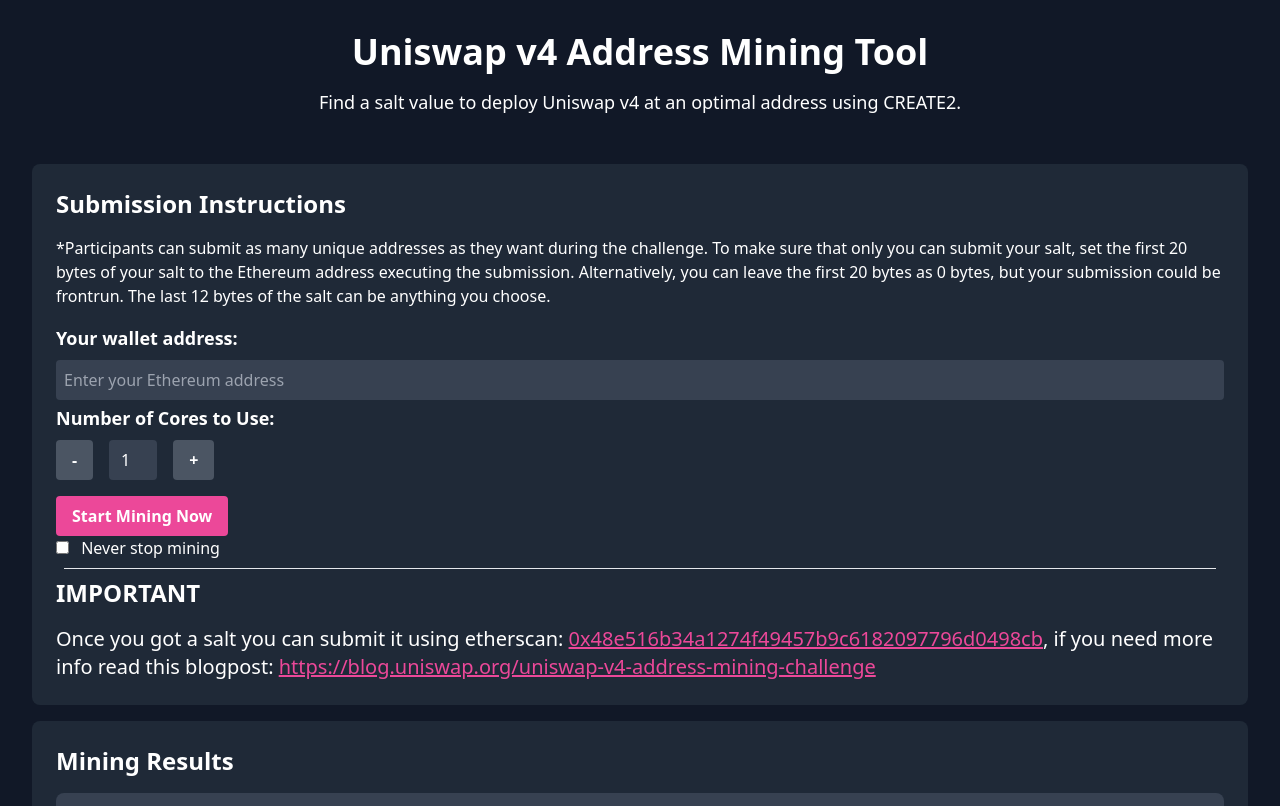
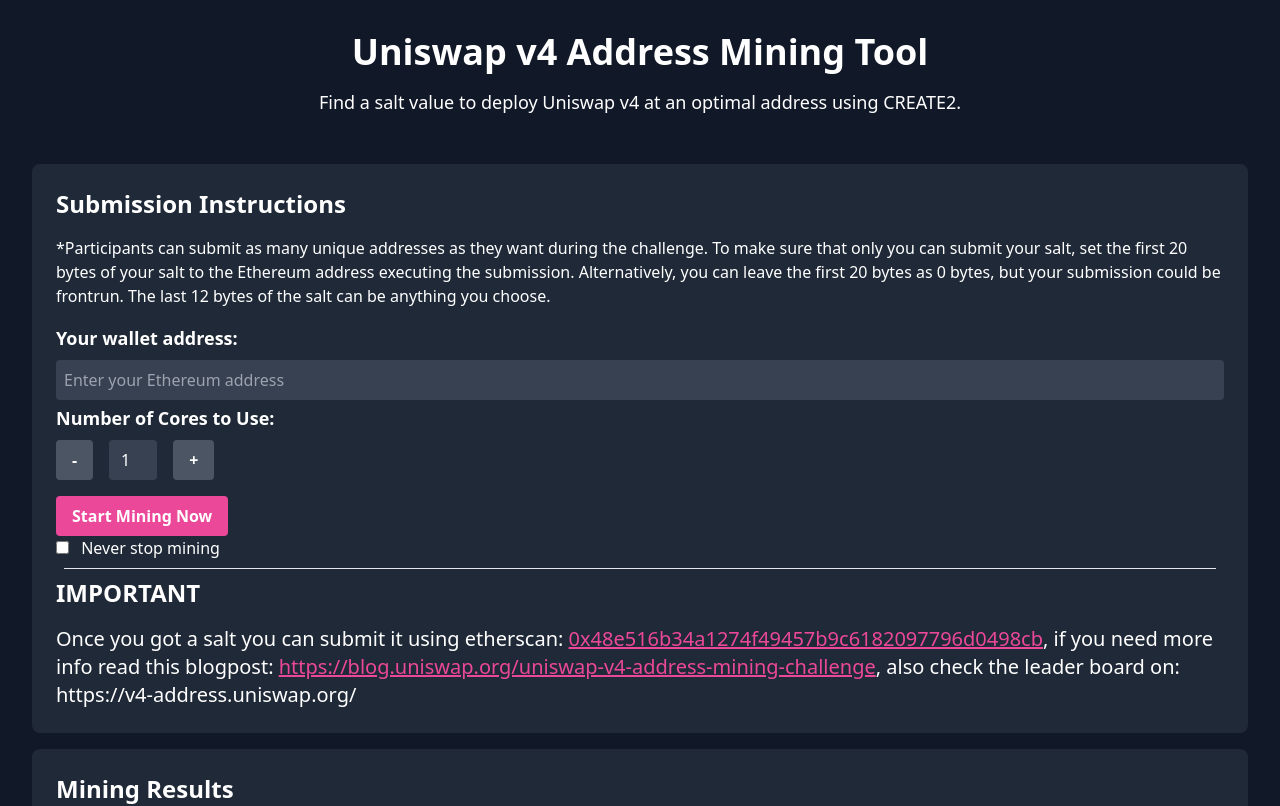
Before and after one commit to eugenioclrc/uni-browser-vanity-miner, a SvelteKit app: page / in a window 1280 px wide. Shown: the top 806 px of the page. Built offline with nearby package versions, Linux system fonts and the light colour scheme.

Commit message:
link to leader board

```diff
--- a/src/routes/+page.svelte
+++ b/src/routes/+page.svelte
@@ -265,7 +265,8 @@
         <p class="text-xl">
             Once you got a salt you can submit it using etherscan:
              <a target="_blank" class="underline hover:text-pink-600 text-pink-500" href="https://etherscan.io/address/0x48e516b34a1274f49457b9c6182097796d0498cb#writeContract#F2">0x48e516b34a1274f49457b9c6182097796d0498cb</a>,
-              if you need more info read this blogpost: <a target="_blank" class="underline hover:text-pink-600 text-pink-500" href="https://blog.uniswap.org/uniswap-v4-address-mining-challenge">https://blog.uniswap.org/uniswap-v4-address-mining-challenge</a>
+              if you need more info read this blogpost: <a target="_blank" class="underline hover:text-pink-600 text-pink-500" href="https://blog.uniswap.org/uniswap-v4-address-mining-challenge">https://blog.uniswap.org/uniswap-v4-address-mining-challenge</a>,
+also check the leader board on: <a href="https://v4-address.uniswap.org/" target="_blank">https://v4-address.uniswap.org/</a>
         </p>
     </section>
 
```
